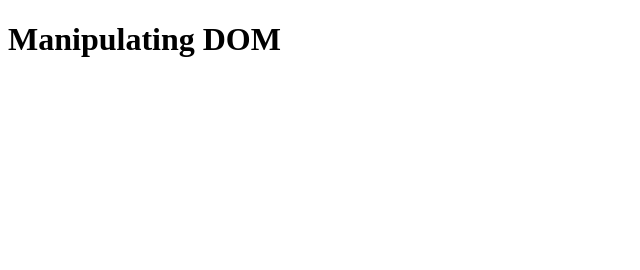
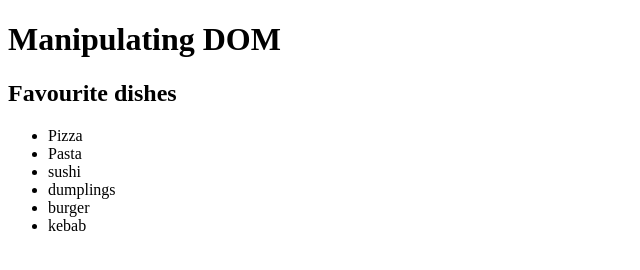
Before and after one commit to magdazelena/hyf-js2-week1, a plain HTML site: page exercises/manipulating_DOM/index.html in a window 1280 px wide. Shown: the whole page, without its empty margins (0-640 px from the left). Drawn offline with Linux system fonts and the light colour scheme; files whose address does not match are found by name.

Commit message:
class28: week 1

```diff
--- a/exercises/manipulating_DOM/index.html
+++ b/exercises/manipulating_DOM/index.html
@@ -3,8 +3,18 @@
   <head>
     <title>Manipulating DOM</title>
     <script src="./index.js"></script>
+    <script>
+      console.log("hello 1");
+    </script>
   </head>
   <body>
     <h1>Manipulating DOM</h1>
+
+    <h2>Favourite dishes</h2>
+    <ul class="dishes" id="dishes1">
+      <li>Pizza</li>
+    </ul>
+    <ul></ul>
+    <script></script>
   </body>
 </html>
--- /dev/null
+++ b/exercises/manipulating_DOM/index.js
@@ -0,0 +1,21 @@
+window.addEventListener("DOMContentLoaded", createFavouriteDishes);
+
+function createFavouriteDishes() {
+  const title = window.document.getElementsByTagName("title");
+  console.log(title);
+  const ul = document.querySelector("ul");
+  console.log("query selector", ul);
+  console.log("tag", document.getElementsByTagName("ul"));
+  console.log("id", document.getElementById("dishes1"));
+  console.log("class", document.getElementsByClassName("dishes"));
+
+  const dishes = ["Pasta", "sushi", "dumplings", "burger", "kebab"];
+  for (let dish of dishes) {
+    console.log(dish);
+    //const li = `<li>${dish}</li>`; // -- this creates a string
+    // console.log(li);
+    const li = document.createElement("li");
+    li.innerText = dish;
+    ul.appendChild(li);
+  }
+}
```
